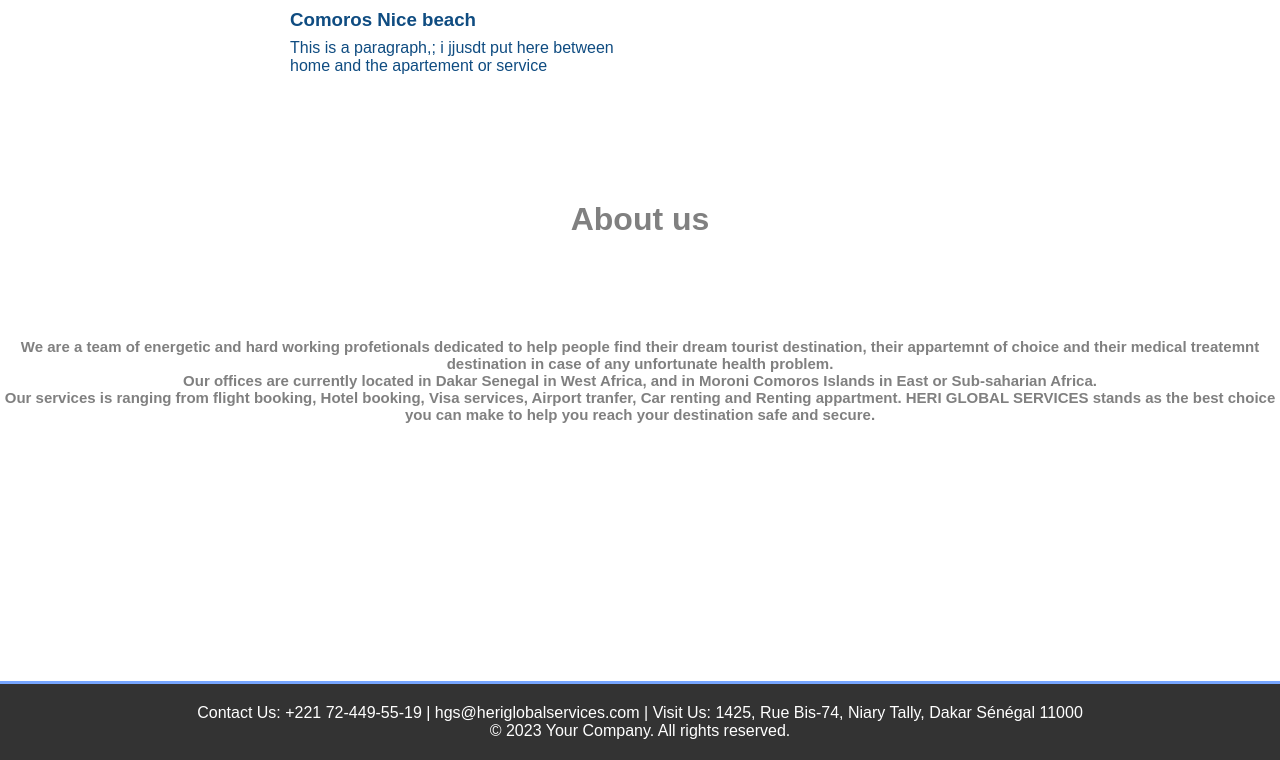
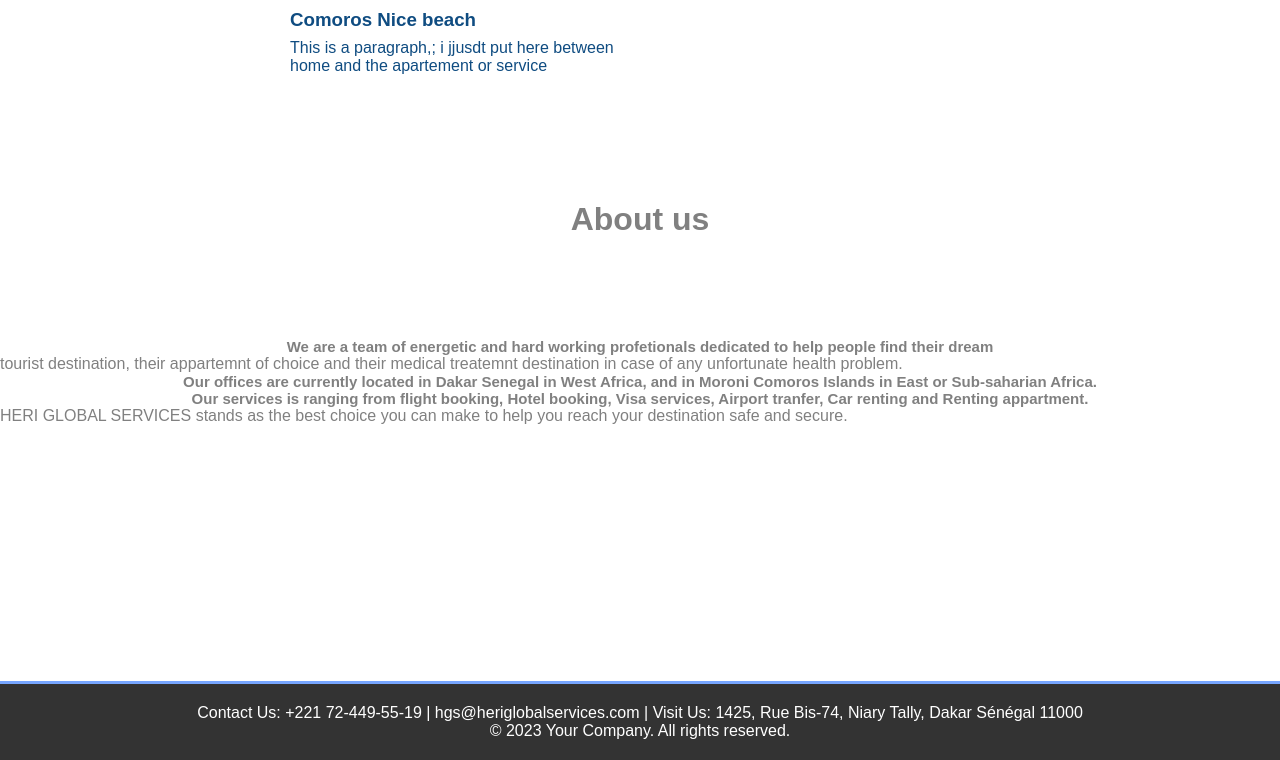
Before and after one commit to Byadillah/heriglobal_services_buz, a plain HTML site: page index.html in a window 1280 px wide. Shown: the part 2453-3213 px from the top of the page. Drawn offline with Linux system fonts and the light colour scheme.

Commit message:
Update index.html

```diff
--- a/index.html
+++ b/index.html
@@ -86,9 +86,11 @@
 
     <div class="about">
         <h1>About us</h1>
-        <h3>We are a team of energetic and hard working profetionals dedicated to help people find their dream tourist destination, their appartemnt of choice and their medical treatemnt destination in case of any unfortunate health problem. </h3>
+        <h3>We are a team of energetic and hard working profetionals dedicated to help people find their dream </h3>
+        <h3></h3>tourist destination, their appartemnt of choice and their medical treatemnt destination in case of any unfortunate health problem. </h3>
         <h3>Our offices are currently located in Dakar Senegal in West Africa, and in Moroni Comoros Islands in East or Sub-saharian Africa.</h3>
-        <h3> Our services is ranging from flight booking, Hotel booking, Visa services, Airport tranfer, Car renting and Renting appartment. HERI GLOBAL SERVICES stands as the best choice you can make to help you reach your destination safe and secure.</h3>
+        <h3> Our services is ranging from flight booking, Hotel booking, Visa services, Airport tranfer, Car renting and Renting appartment. </h3>
+        <h3></h3> HERI GLOBAL SERVICES stands as the best choice you can make to help you reach your destination safe and secure.</h3>
     </div>
 
     <footer id="contact_id">
```
